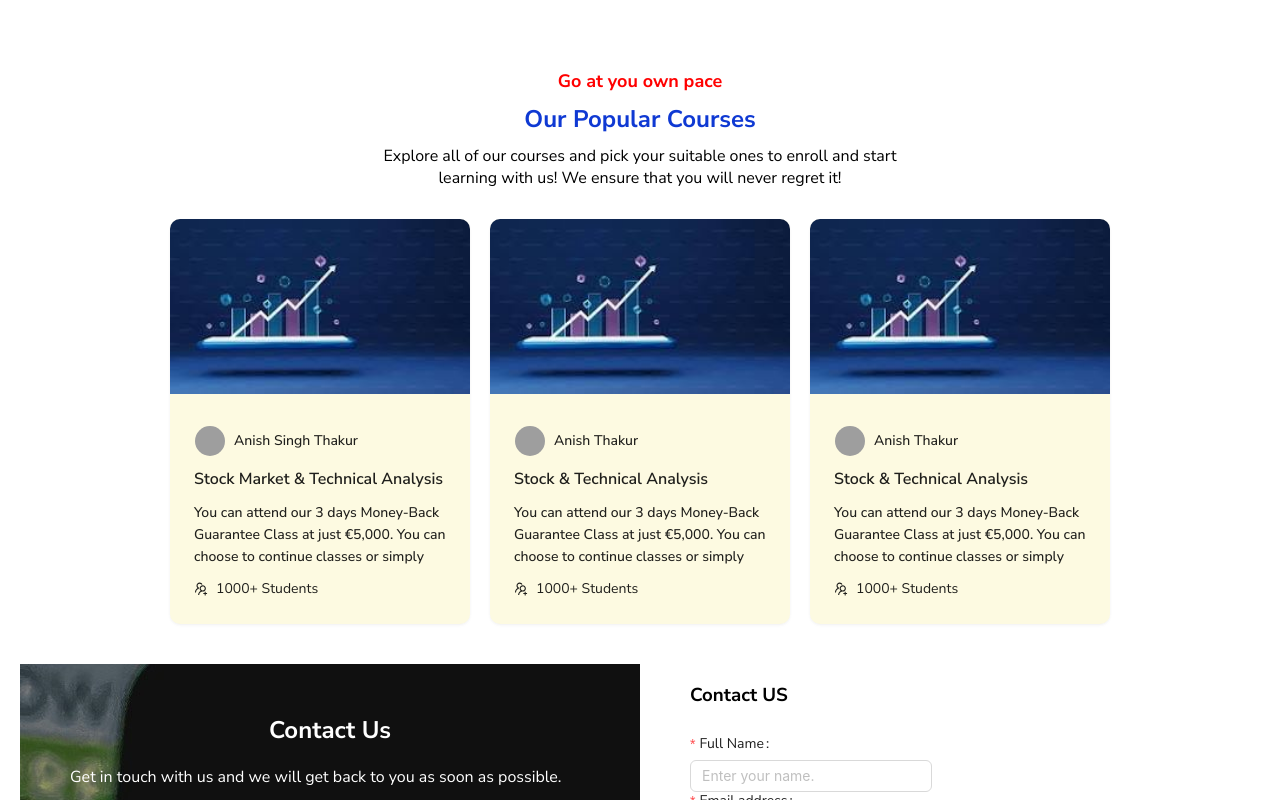
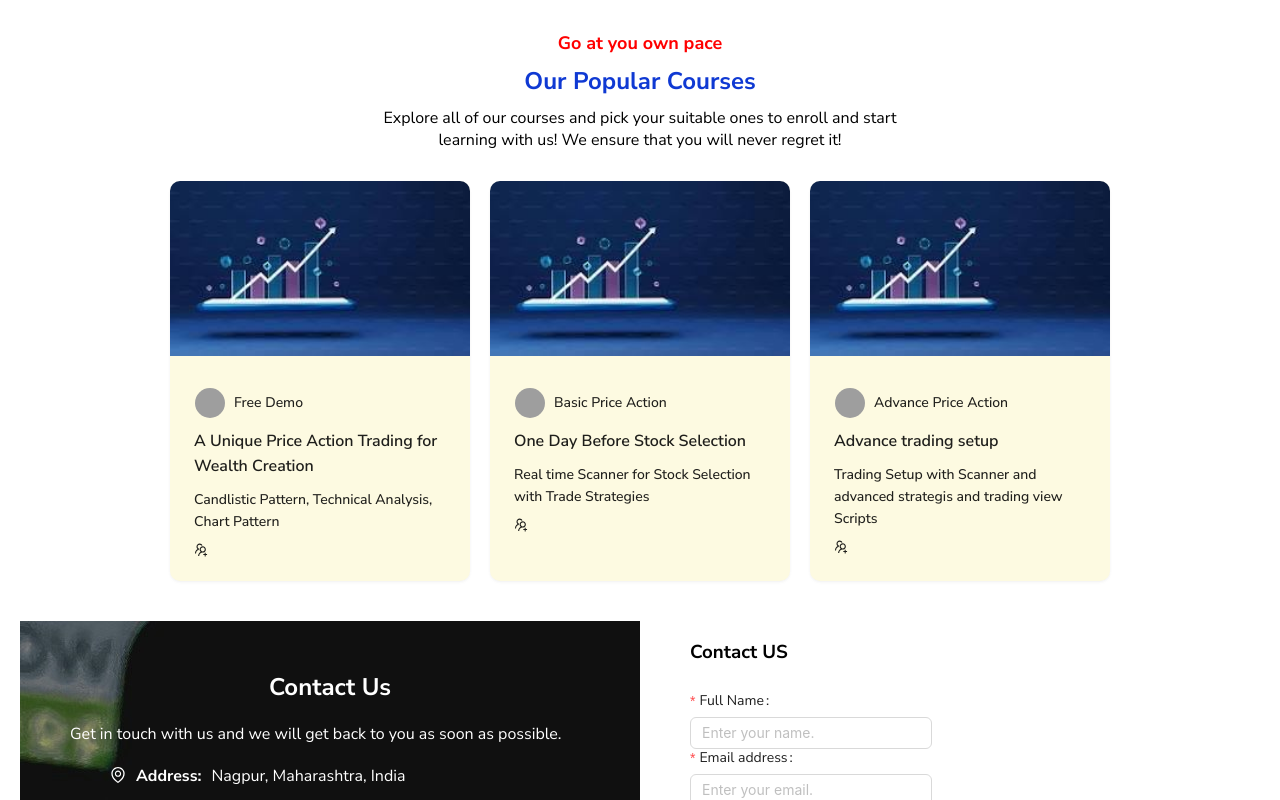
Before and after one commit to Aman8593/rebuild-growth-academy-new, a React (Create React App) app: page / in a window 1280 px wide. Shown: the part 1444-2244 px from the top of the page. Built offline with nearby package versions, Linux system fonts and the light colour scheme; grey boxes are pictures that could not be loaded.

Commit message:
Fixed chnages with emailjs response

```diff
--- a/package.json
+++ b/package.json
@@ -5,6 +5,7 @@
   "dependencies": {
     "@ant-design/icons": "^5.5.2",
     "antd": "^5.23.2",
+    "axios": "^1.7.9",
     "cra-template": "1.2.0",
     "react": "^19.0.0",
     "react-dom": "^19.0.0",
--- a/src/components/contactUsForm.js
+++ b/src/components/contactUsForm.js
@@ -2,6 +2,7 @@ import { Button, Form, Input } from "antd";
 import TextArea from "antd/es/input/TextArea";
 import React, { useState } from "react";
 import { toast, ToastContainer } from "react-toastify";
+import axios from "axios";
 
 const ContactUsFormComp = () => {
   const [formData, setFormData] = useState({
@@ -21,8 +22,9 @@ const ContactUsFormComp = () => {
     toast.error("Failed to send message");
   };
 
-  const handleChange = (event) => {
-    const { name, value } = event.target;
+  const handleChange = (name, value) => {
+    // const { name, value } = event.target;
+    console.log({ name, value });
     setFormData((prevData) => ({
       ...prevData,
       [name]: value,
@@ -32,22 +34,27 @@ const ContactUsFormComp = () => {
   const handleSubmit = async (event) => {
     // event.preventDefault();
     setLoading(true);
-
+    const emailJsUrl = "https://api.emailjs.com/api/v1.0/email/send";
+    const emailData = {
+      service_id: "service_8eyv5z8",
+      template_id: "template_ntu90ag",
+      user_id: "41LseswCEaTaksK_z",
+      template_params: {
+        to_name: "Aman",
+        user_name: formData.name,
+        user_email: formData.email,
+        phone_no: formData.phone_no,
+        message: formData.message,
+      },
+    };
     const controller = new AbortController();
     const timeoutId = setTimeout(() => controller.abort(), 5000);
 
     try {
-      // const response = await fetch("https://formsubmit.co/ajax/test@test.com", {
-      //   method: "POST",
-      //   headers: {
-      //     "Content-Type": "application/json",
-      //   },
-      //   body: JSON.stringify(formData),
-      //   signal: controller.signal,
-      // });
-
+      const response = await axios.post(emailJsUrl, emailData);
+      console.log(response.data);
       // change to response.ok
-      if (true) {
+      if (response.status === 200) {
         notifySuccess();
         setFormData({
           name: "",
@@ -72,19 +79,35 @@ const ContactUsFormComp = () => {
       <h3>Contact US</h3>
       <Form onFinish={handleSubmit}>
         <Form.Item label="Full Name" name="name" required>
-          <Input placeholder="Enter your name." type="text" onChange={handleChange} />
+          <Input
+            placeholder="Enter your name."
+            value={formData.name}
+            type="text"
+            onChange={(e) => handleChange("name", e?.target?.value)}
+          />
         </Form.Item>
         <Form.Item label="Email address" name="email" required>
-          <Input placeholder="Enter your email." type="email" onChange={handleChange} />
+          <Input
+            placeholder="Enter your email."
+            type="email"
+            value={formData.email}
+            onChange={(e) => handleChange("email", e?.target?.value)}
+          />
         </Form.Item>
         <Form.Item label="Phone Number" name="phone_no" required>
-          <Input placeholder="Enter your phone number." type="number" onChange={handleChange} />
+          <Input
+            placeholder="Enter your phone number."
+            type="number"
+            value={formData.phone_no}
+            onChange={(e) => handleChange("phone_no", e?.target?.value)}
+          />
         </Form.Item>
         <Form.Item label="Message" name="message" type="text">
           <TextArea
             placeholder="Maximum 200 characters allowed"
             maxLength={200}
-            onChange={handleChange}
+            value={formData.message}
+            onChange={(e) => handleChange("message", e?.target?.value)}
           />
         </Form.Item>
         <Button htmlType="submit">{!loading ? "Submit" : "Sending"}</Button>
--- a/src/components/section1.scss
+++ b/src/components/section1.scss
@@ -14,13 +14,14 @@
     .section-heading {
       font-size: 22px;
       font-weight: 400;
-    //   margin-bottom: 30px;
+      //   margin-bottom: 30px;
       color: white;
     }
     h1 {
       font-size: 70px;
       font-weight: bold;
       color: white;
+      line-height: 1.1;
     }
     .section-para {
       font-size: 18px;
--- a/src/json/course-details-cards.js
+++ b/src/json/course-details-cards.js
@@ -2,25 +2,23 @@ export const courseDetailsCards = [
   {
     key: 1,
     imagePath: "./course.jpg",
-        name: "Anish Singh Thakur",
-        heading: "Stock Market & Technical Analysis",
-        title: "You can attend our 3 days Money-Back Guarantee Class at just €5,000. You can choose to continue classes or simply",
-        students: "1000+ Students",
+    name: "Free Demo",
+    heading: "A Unique Price Action Trading for Wealth Creation",
+    title: "Candlistic Pattern, Technical Analysis, Chart Pattern",
   },
   {
     key: 2,
     imagePath: "./course.jpg",
-        name: "Anish Thakur",
-        heading: "Stock & Technical Analysis",
-        title: "You can attend our 3 days Money-Back Guarantee Class at just €5,000. You can choose to continue classes or simply",
-        students: "1000+ Students",
+    name: "Basic Price Action",
+    heading: "One Day Before Stock Selection",
+    title: "Real time Scanner for Stock Selection with Trade Strategies",
   },
   {
     key: 3,
     imagePath: "./course.jpg",
-        name: "Anish Thakur",
-        heading: "Stock & Technical Analysis",
-        title: "You can attend our 3 days Money-Back Guarantee Class at just €5,000. You can choose to continue classes or simply",
-        students: "1000+ Students",
+    name: "Advance Price Action",
+    heading: "Advance trading setup",
+    title:
+      "Trading Setup with Scanner and advanced strategis and trading view Scripts",
   },
-]
+];
```
Also changed, not shown: src/json/home-page-content.js (added, +8 -0 lines), src/json/services-main-pg.js (indentation only), 1 other file (tests, documents, lock files or other folders). Lines whose indentation alone changed are shown as unchanged.
